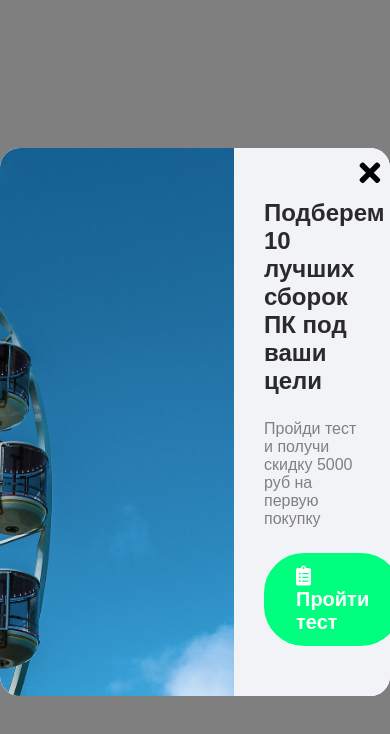
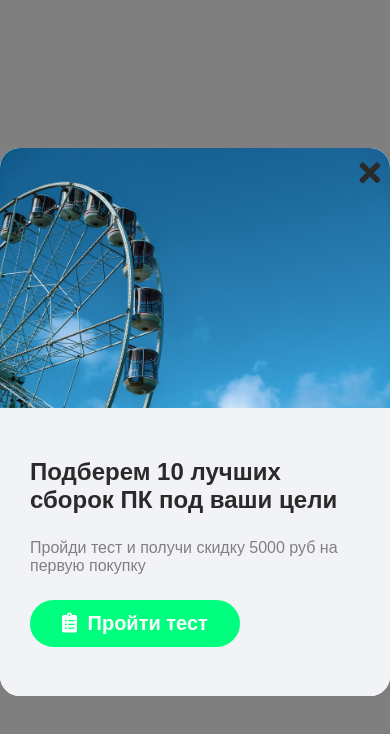
Before and after one commit to flostradamus/quiz, a plain HTML site: page index.html in a window 390 px wide. Drawn offline with Linux system fonts and the light colour scheme.

Commit message:
Подкорректировал мобильную версию страниц. Изменил анимацию последней страницы.

```diff
--- a/index.html
+++ b/index.html
@@ -15,7 +15,7 @@
 <body>
     <div class="quiz">
         <div class="quiz_content">
-            <i class="fas fa-times"></i>
+            <i class="fas fa-times quiz_close"></i>
             <div class="quiz_start_page">
                 <img src="images/start_page.jpg" alt="">
                 <div class="quiz_start_page_content">
@@ -106,7 +106,7 @@
                     <div class="quiz_progress_button_next_block">
                         <div class="quiz_progressbar"></div>
                         <div class="quiz_button_wrapper">
-                            <button class="quiz_button_back" disabled="">
+                            <button class="quiz_button_back">
                                 <i class="fas fa-arrow-left"></i>
                             </button>
                             <button class="quiz_button">
--- a/js/quiz.js
+++ b/js/quiz.js
@@ -14,7 +14,6 @@ window.addEventListener('load', () => {
         let quiz_button = quiz_button_wrapper.querySelector('.quiz_button');
         let quiz_button_back = quiz_button_wrapper.querySelector('.quiz_button_back');
         let quiz_step_scale = getComputedStyle(quiz_steps[1]).transform;
-
         let quiz_start_page_button = quiz.querySelector('.quiz_start_page_button');
         let quiz_content = quiz.querySelector('.quiz_content');
         let quiz_start_page = quiz_content.querySelector('.quiz_start_page');
@@ -24,6 +23,8 @@ window.addEventListener('load', () => {
         let quiz_left_block = quiz_end_page.querySelector('.quiz_left_block');
         let quiz_right_block = quiz_end_page.querySelector('.quiz_right_block');
         let quiz_end_page_content = quiz_end_page.querySelector('.quiz_end_page_content');
+        let quiz_close = quiz_content.querySelector('.quiz_close');
+
         //Количество отступов - элементов справа
         let number_margin_right = 0;
         //Активный шаг
@@ -54,11 +55,14 @@ window.addEventListener('load', () => {
                     quiz_button.innerText = "Последний шаг";
                     quiz_progressbar.style.marginRight = get_quiz_progressbar_margin();
                     quiz_button.onclick = () => {
+                        quiz_close.style.color = 'grey';
                         quiz_end_page.style.width = '100%';
                         quiz_content.style.overflow = 'hidden';
                         quiz_left_block.style.transform = 'translateX(0%)';
                         quiz_right_block.style.transform = 'translateX(0%)';
-                        quiz_end_page_content.style.opacity = '1';
+                        setTimeout(() => {
+                            quiz_end_page_content.style.opacity = '1';
+                        }, 300);
                     }
                 }
                 view_next_quiz_step();
--- a/scss/quiz.scss
+++ b/scss/quiz.scss
@@ -1,11 +1,9 @@
 $button_width:220px;
 $dot_size:10px;
-
 $answer_width: 211px;
-
 $quiz_next_pages_padding:60px;
-
 $quiz_start_page_button_color:springgreen;
+$quiz_contact_block_width: 450px;
 
 * {
     margin: 0;
@@ -58,7 +56,7 @@ $quiz_start_page_button_color:springgreen;
     justify-content: center;
     align-items: center;
 
-    @media screen and (max-width:500px) {
+    @media screen and (max-width:600px) {
 
         .quiz_progressbar_text {
             text-align: center;
@@ -109,6 +107,13 @@ $quiz_start_page_button_color:springgreen;
         background-color: #f2f3f7;
     }
 
+    .quiz_start_page img,
+    .quiz_start_page .quiz_start_page_content,
+    .quiz_end_page .quiz_left_block,
+    .quiz_end_page .quiz_right_block {
+        transition: transform 0.7s ease;
+    }
+
     .quiz_start_page {
 
         display: flex;
@@ -119,10 +124,6 @@ $quiz_start_page_button_color:springgreen;
             object-fit: cover;
         }
 
-        img,
-        .quiz_start_page_content {
-            transition: transform 0.7s ease;
-        }
 
         .quiz_start_page_content {
             width: 40%;
@@ -170,6 +171,23 @@ $quiz_start_page_button_color:springgreen;
                 }
             }
         }
+
+        @media screen and (max-width:750px) {
+            flex-direction: column;
+
+            .quiz_start_page_content {
+                padding: 20px 30px;
+            }
+
+            img,
+            .quiz_start_page_content {
+                width: 100%;
+            }
+
+            img {
+                height: 300px;
+            }
+        }
     }
 
     .quiz_next_pages {
@@ -205,7 +223,6 @@ $quiz_start_page_button_color:springgreen;
             position: absolute;
             width: 50%;
             height: 100%;
-            transition: transform 0.5s;
         }
 
         .quiz_left_block {
@@ -235,7 +252,8 @@ $quiz_start_page_button_color:springgreen;
             .quiz_contact_block {
                 display: flex;
                 flex-direction: column;
-                width: 450px;
+                max-width: $quiz_contact_block_width;
+                width: 100%;
                 padding: 40px;
                 border-radius: 15px;
                 box-shadow: -15px -15px 15px rgba($color: white, $alpha: 0.2),
@@ -301,6 +319,18 @@ $quiz_start_page_button_color:springgreen;
                     }
                 }
             }
+
+            @media screen and (max-width:$quiz_contact_block_width) {
+                h2 {
+                    font-size: 22px;
+                    margin-bottom: 0;
+                }
+
+                .quiz_contact_block {
+                    padding: 10px;
+                    box-shadow: none;
+                }
+            }
         }
     }
 
@@ -309,6 +339,7 @@ $quiz_start_page_button_color:springgreen;
     }
 
     .fa-times {
+        color: #2a2a2a;
         position: absolute;
         z-index: 3;
         top: 10px;
@@ -389,9 +420,10 @@ $quiz_start_page_button_color:springgreen;
     }
 
     .quiz_header_text,
-    .quiz_question {
+    .quiz_question,
+    .quiz_answer_text {
         text-align: center;
-
+        color: #2a2a2a;
     }
 
     .wrapper_quiz_slider {
```
Also changed, not shown: css/quiz.css, 1 other file.
